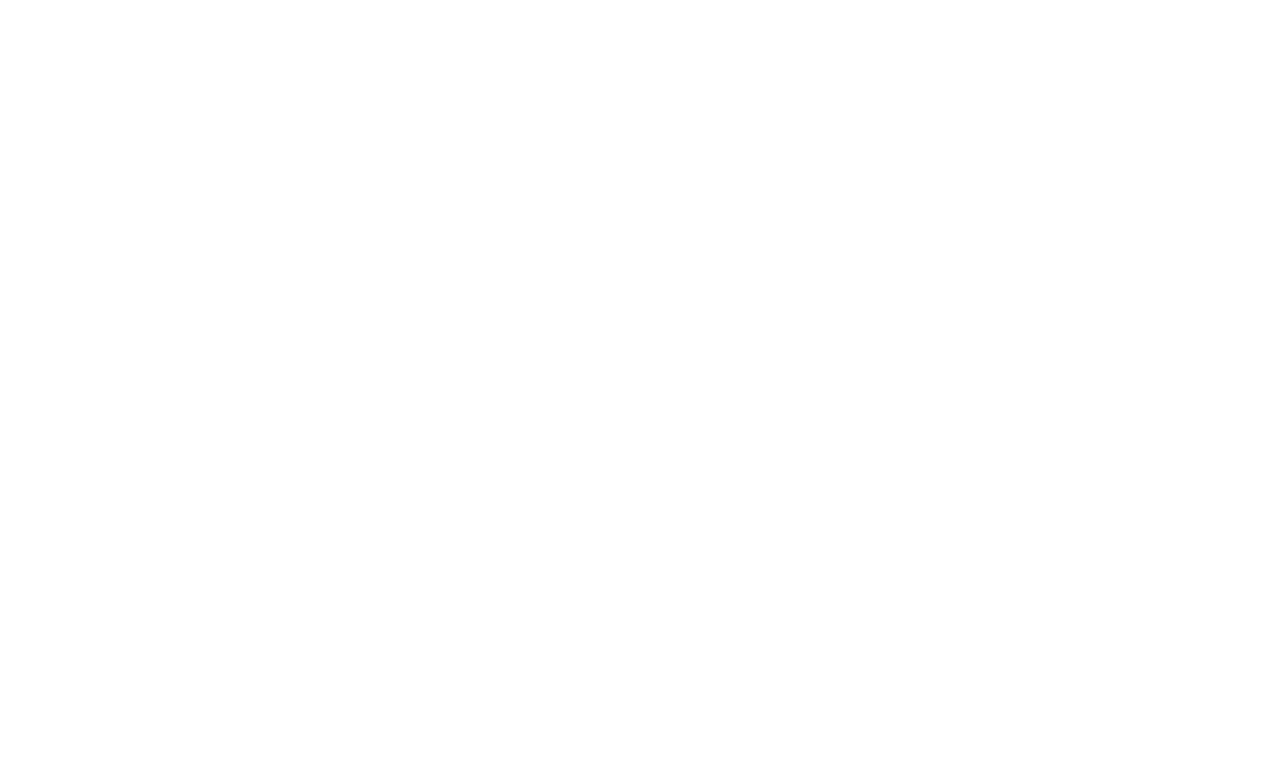
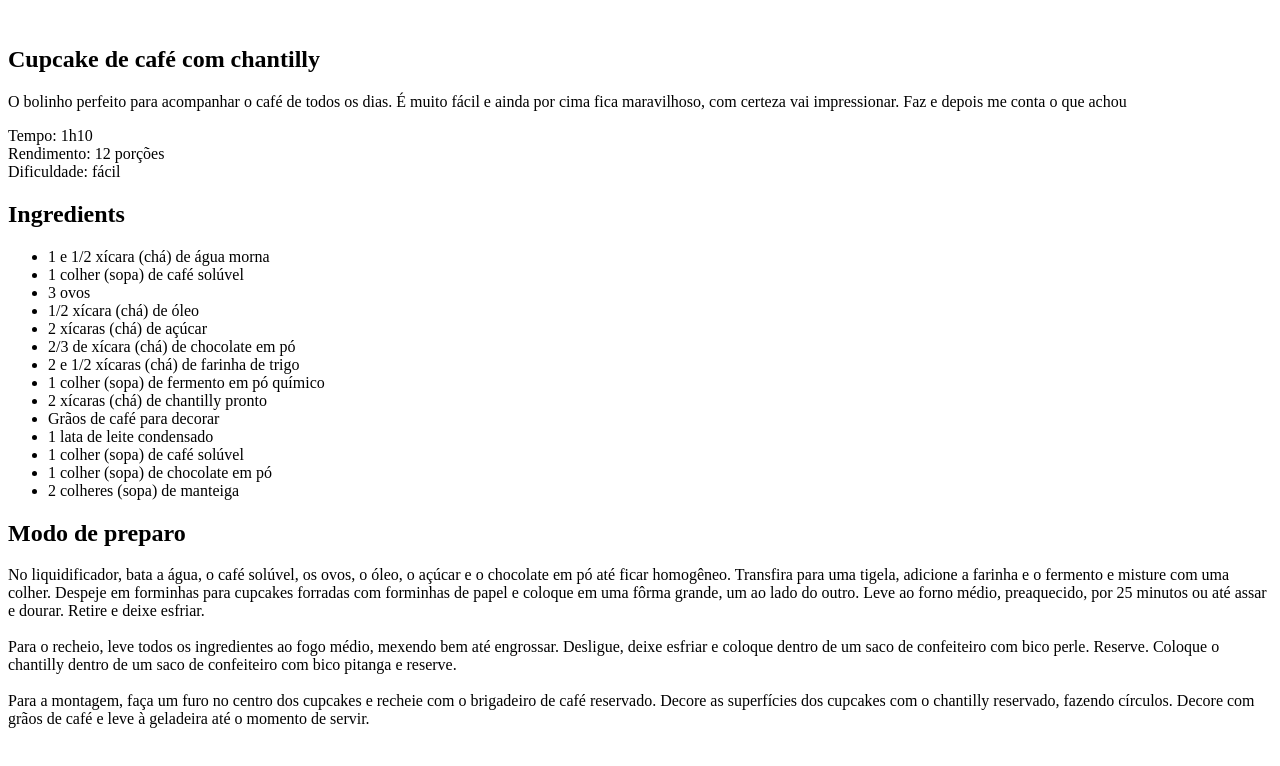
Before and after one commit to Guszguerra/Projeto-Site-Receita, a plain HTML site: page index.html in a window 1280 px wide. Drawn offline with Linux system fonts and the light colour scheme.

Commit message:
iniciando a estrutura html.

```diff
--- a/index.html
+++ b/index.html
@@ -6,6 +6,49 @@
     <title>Página de Receita</title>
 </head>
 <body>
+    <div id="page">
+        <img src="" alt="">
+        <main>
+            <section id="about">
+                <h1>Cupcake de café com chantilly</h1>
+                <p>O bolinho perfeito para acompanhar o café de todos os dias. É muito fácil e ainda por cima fica maravilhoso, com certeza vai impressionar. Faz e depois me conta o que achou</p>
+
+                <p>
+                    Tempo: 1h10<br>
+                    Rendimento: 12 porções<br>
+                    Dificuldade: fácil
+                </p>
+            </section>
+            <section id="ingredients">
+                <h2>Ingredients</h2>
+                <ul>
+                <li>1 e 1/2 xícara (chá) de água morna</li>
+                <li>1 colher (sopa) de café solúvel</li>
+                <li>3 ovos</li>
+                <li>1/2 xícara (chá) de óleo</li>
+                <li>2 xícaras (chá) de açúcar</li>
+                <li>2/3 de xícara (chá) de chocolate em pó</li>
+                <li>2 e 1/2 xícaras (chá) de farinha de trigo</li>
+                <li>1 colher (sopa) de fermento em pó químico</li>
+                <li>2 xícaras (chá) de chantilly pronto</li>
+                <li>Grãos de café para decorar</li>
+                <li>1 lata de leite condensado</li>
+                <li>1 colher (sopa) de café solúvel</li>
+                <li>1 colher (sopa) de chocolate em pó</li>
+                <li>2 colheres (sopa) de manteiga</li>
+                </ul>
+            </section>
+            <section id="preparation">
+                <h2>Modo de preparo</h2>
+                <p>
+                    No liquidificador, bata a água, o café solúvel, os ovos, o óleo, o açúcar e o chocolate em pó até ficar homogêneo. Transfira para uma tigela, adicione a farinha e o fermento e misture com uma colher. Despeje em forminhas para cupcakes forradas com forminhas de papel e coloque em uma fôrma grande, um ao lado do outro. Leve ao forno médio, preaquecido, por 25 minutos ou até assar e dourar. Retire e deixe esfriar.<br><br>
+                    Para o recheio, leve todos os ingredientes ao fogo médio, mexendo bem até engrossar. Desligue, deixe esfriar e coloque dentro de um saco de confeiteiro com bico perle. Reserve. Coloque o chantilly dentro de um saco de confeiteiro com bico pitanga e reserve. <br><br>
+                    Para a montagem, faça um furo no centro dos cupcakes e recheie com o brigadeiro de café reservado. Decore as superfícies dos cupcakes com o chantilly reservado, fazendo círculos. Decore com grãos de café e leve à geladeira até o momento de servir.
+                </p>
+            </section>
+        </main>
+
+    </div>
 
 </body>
 </html>
```
